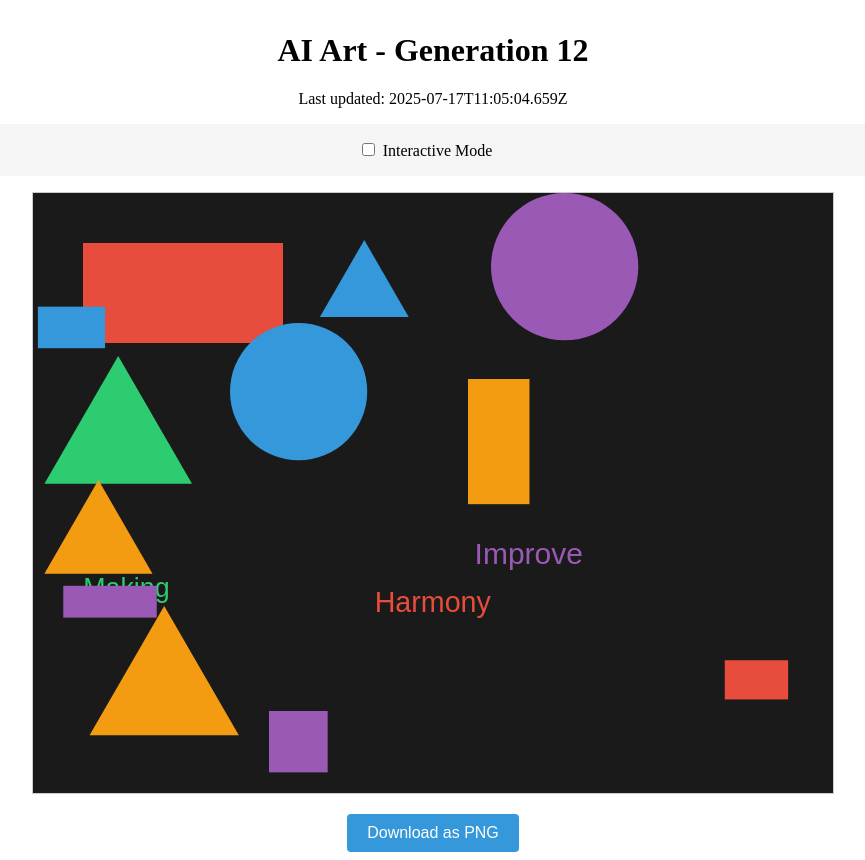
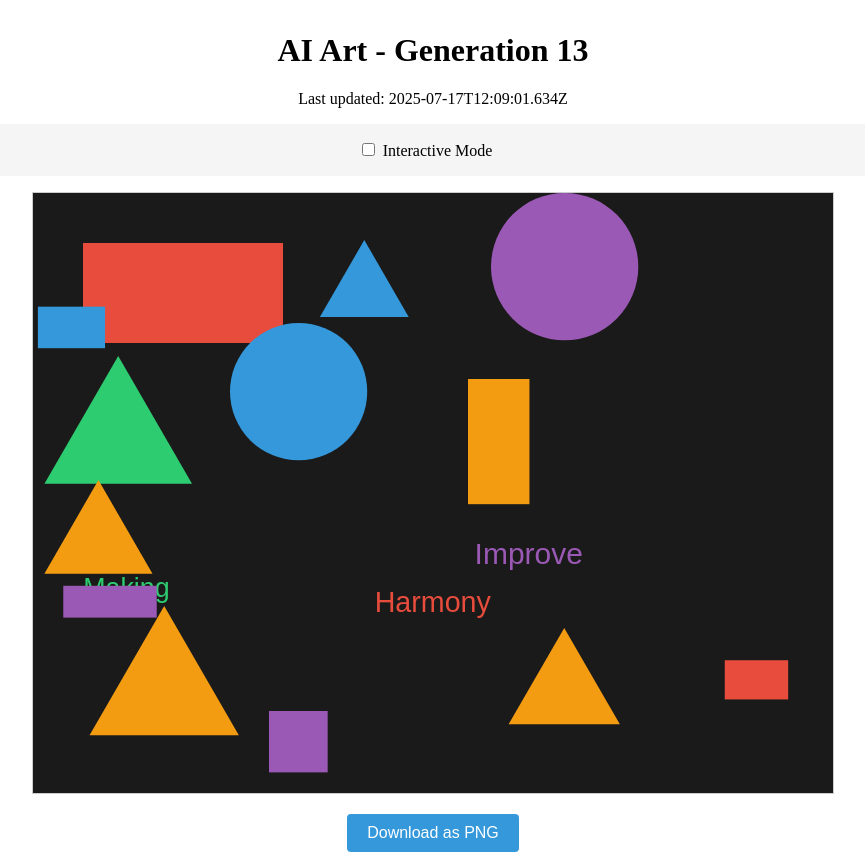
Before and after one commit to mcclowes/ai-art, a React (Vite) app: page / in a window 1280 px wide. Shown: the whole page, without its empty margins (207-1072 px from the left). Built offline with nearby package versions, Linux system fonts and the light colour scheme.

Commit message:
Improve artwork - Generation 13

```diff
--- a/src/artwork-state.ts
+++ b/src/artwork-state.ts
@@ -160,9 +160,17 @@ export const artworkState: ArtworkState = {
       "height": 125.1796988825111,
       "fillStyle": "#f39c12",
       "id": "element_1752750304659"
+    },
+    {
+      "type": "triangle",
+      "x": 531.2409194514142,
+      "y": 499.2409194514142,
+      "size": 64.2409194514142,
+      "fillStyle": "#f39c12",
+      "id": "triangle_1752754141634"
     }
   ],
-  "generation": 12,
-  "lastUpdated": "2025-07-17T11:05:04.659Z",
+  "generation": 13,
+  "lastUpdated": "2025-07-17T12:09:01.634Z",
   "cycleStarted": "2025-07-16T19:12:58.892Z"
 };
```
